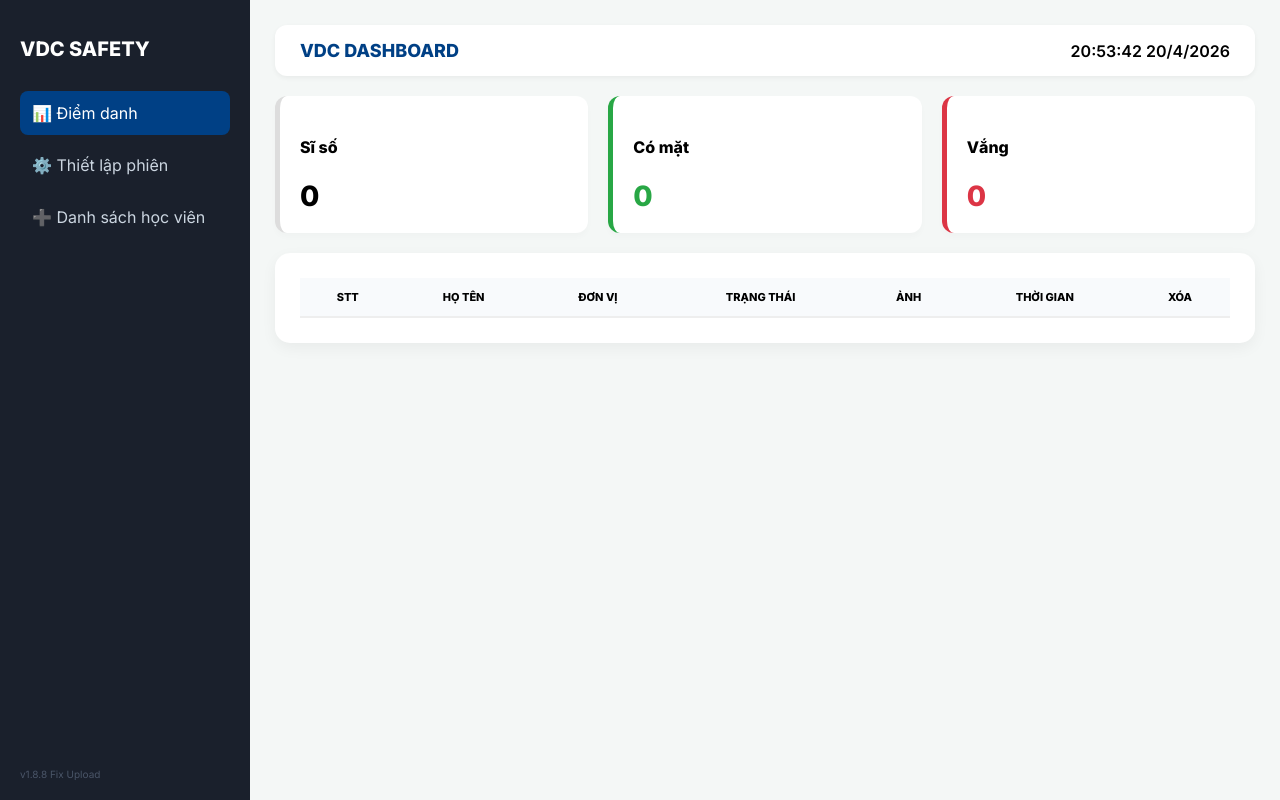
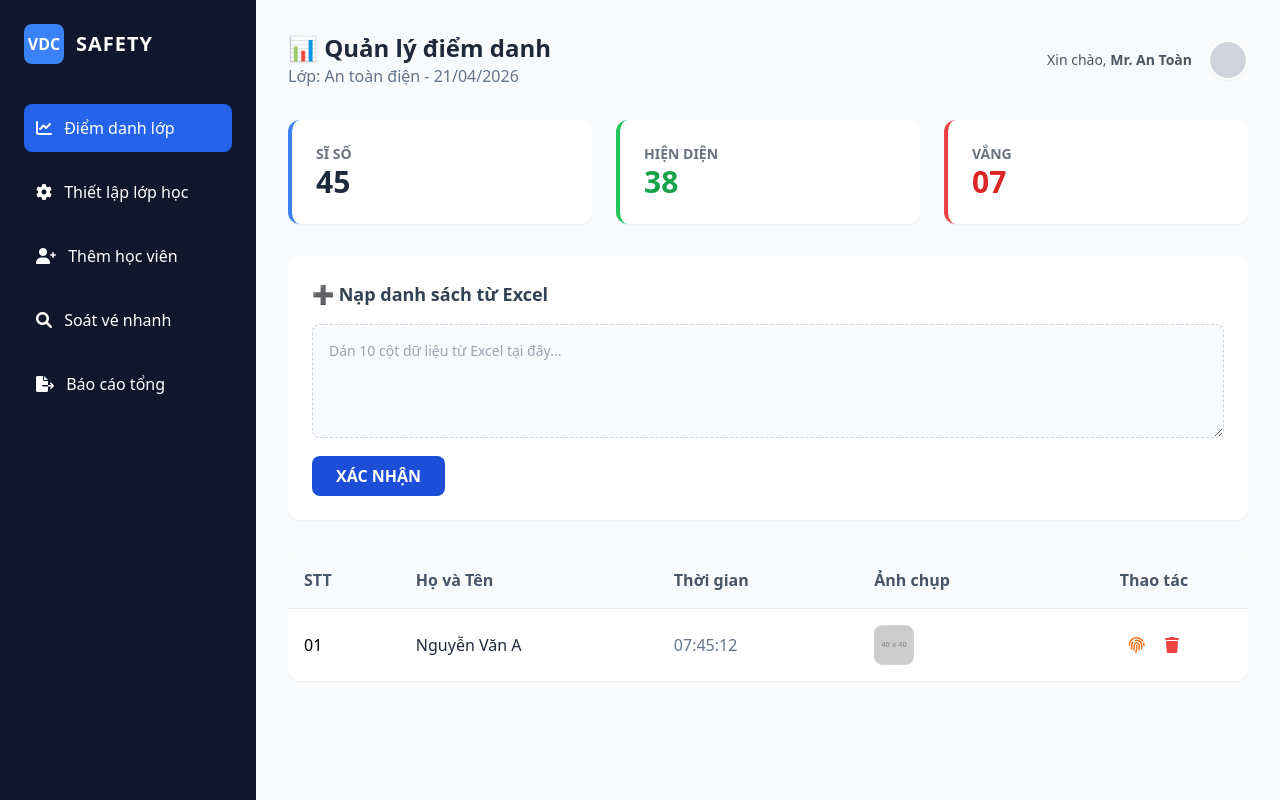
Before and after one commit to drivekingdeptc-creator/diemdanh, a plain HTML site: page admin.html in a window 1280 px wide. Drawn offline with nearby package versions, Linux system fonts and the light colour scheme; no server answers; placeholder pictures from the web are drawn by us.

Commit message:
Update admin.html

```diff
--- a/admin.html
+++ b/admin.html
@@ -3,180 +3,99 @@
 <head>
     <meta charset="UTF-8">
     <meta name="viewport" content="width=device-width, initial-scale=1.0">
-    <title>VDC SAFETY ADMIN v1.8.8</title>
-    <script src="https://www.gstatic.com/firebasejs/9.10.0/firebase-app-compat.js"></script>
-    <script src="https://www.gstatic.com/firebasejs/9.10.0/firebase-database-compat.js"></script>
-    <link href="https://fonts.googleapis.com/css2?family=Inter:wght@400;600;800&display=swap" rel="stylesheet">
-    <style>
-        :root { --primary: #004085; --success: #28a745; --danger: #dc3545; --sidebar-w: 250px; --bg: #f4f7f6; }
-        body { font-family: 'Inter', sans-serif; background: var(--bg); margin: 0; display: flex; }
-        #sidebar { width: var(--sidebar-w); background: #1a202c; color: white; height: 100vh; position: fixed; padding: 20px; box-sizing: border-box; }
-        .nav-item { padding: 12px; margin-bottom: 8px; border-radius: 8px; cursor: pointer; color: #cbd5e0; transition: 0.3s; }
-        .nav-item.active { background: var(--primary); color: white; }
-        #main { margin-left: var(--sidebar-w); flex: 1; padding: 25px; min-height: 100vh; box-sizing: border-box; width: calc(100% - var(--sidebar-w)); }
-        .top-bar { display: flex; justify-content: space-between; align-items: center; background: white; padding: 15px 25px; border-radius: 12px; margin-bottom: 20px; box-shadow: 0 2px 5px rgba(0,0,0,0.05); }
-        .stats-grid { display: grid; grid-template-columns: repeat(auto-fit, minmax(180px, 1fr)); gap: 20px; margin-bottom: 20px; }
-        .stat-card { background: white; padding: 20px; border-radius: 12px; border-left: 5px solid #ddd; cursor: pointer; box-shadow: 0 4px 6px rgba(0,0,0,0.02); }
-        .stat-card.present { border-left-color: var(--success); }
-        .stat-card.absent { border-left-color: var(--danger); }
-        .stat-card .value { font-size: 28px; font-weight: 800; }
-        .content-box { background: white; padding: 25px; border-radius: 15px; box-shadow: 0 5px 15px rgba(0,0,0,0.05); }
-        table { width: 100%; border-collapse: collapse; }
-        th { background: #f8fafc; padding: 12px; font-size: 11px; text-transform: uppercase; border-bottom: 2px solid #eee; }
-        td { padding: 12px; border-bottom: 1px solid #eee; text-align: center; font-size: 13px; }
-        .btn { padding: 10px 20px; border: none; border-radius: 8px; cursor: pointer; font-weight: 600; transition: 0.2s; }
-        .btn-danger { background: var(--danger); color: white; }
-        .btn-primary { background: var(--primary); color: white; }
-        .hidden { display: none !important; }
-        textarea { width: 100%; padding: 12px; border-radius: 8px; border: 1px solid #ddd; font-family: inherit; box-sizing: border-box; }
-    </style>
+    <title>Admin - VDC Safety Manager</title>
+    <script src="https://cdn.tailwindcss.com"></script>
+    <link rel="stylesheet" href="https://cdnjs.cloudflare.com/ajax/libs/font-awesome/6.0.0/css/all.min.css">
 </head>
-<body onclick="resetFilter()">
+<body class="bg-slate-50 flex">
 
-<div id="sidebar">
-    <h2 style="font-size: 20px; margin-bottom: 30px;">VDC SAFETY</h2>
-    <div class="nav-item active" onclick="switchTab('tab-attendance', this)">📊 Điểm danh</div>
-    <div class="nav-item" onclick="switchTab('tab-config', this)">⚙️ Thiết lập phiên</div>
-    <div class="nav-item" onclick="switchTab('tab-list', this)">➕ Danh sách học viên</div>
-    <p style="position: absolute; bottom: 10px; font-size: 10px; color: #4a5568;">v1.8.8 Fix Upload</p>
+    <aside class="w-64 bg-slate-900 min-h-screen text-white p-6 sticky top-0 h-screen">
+        <div class="mb-10 flex items-center gap-3">
+            <div class="w-10 h-10 bg-blue-500 rounded-lg flex items-center justify-center font-bold">VDC</div>
+            <span class="text-xl font-bold tracking-wider">SAFETY</span>
         </div>
 
-<div id="main">
-    <div class="top-bar">
-        <div id="info-display" style="font-weight: 800; color: var(--primary); font-size: 18px;">VDC DASHBOARD</div>
-        <div id="clock" style="font-weight: 600;"></div>
+        <nav class="space-y-4">
+            <a href="#" class="block p-3 bg-blue-600 rounded-lg"><i class="fas fa-chart-line mr-2"></i> Điểm danh lớp</a>
+            <a href="#" class="block p-3 hover:bg-slate-800 rounded-lg"><i class="fas fa-cog mr-2"></i> Thiết lập lớp học</a>
+            <a href="#" class="block p-3 hover:bg-slate-800 rounded-lg"><i class="fas fa-user-plus mr-2"></i> Thêm học viên</a>
+            <a href="#" class="block p-3 hover:bg-slate-800 rounded-lg"><i class="fas fa-search mr-2"></i> Soát vé nhanh</a>
+            <a href="#" class="block p-3 hover:bg-slate-800 rounded-lg"><i class="fas fa-file-export mr-2"></i> Báo cáo tổng</a>
+        </nav>
+    </aside>
+
+    <main class="flex-1 p-8">
+        <header class="flex justify-between items-center mb-8">
+            <div>
+                <h2 class="text-2xl font-bold text-slate-800">📊 Quản lý điểm danh</h2>
+                <p class="text-slate-500">Lớp: An toàn điện - 21/04/2026</p>
             </div>
+            <div class="flex items-center gap-4 text-sm font-medium">
+                <span class="text-gray-600">Xin chào, <b>Mr. An Toàn</b></span>
+                <div class="w-10 h-10 rounded-full bg-gray-300 border-2 border-white shadow-sm"></div>
+            </div>
+        </header>
 
-    <div id="stats-area" class="stats-grid">
-        <div class="stat-card" onclick="setFilter('all', event)"><h4>Sĩ số</h4><div class="value" id="stat-total">0</div></div>
-        <div class="stat-card present" onclick="setFilter('present', event)"><h4>Có mặt</h4><div class="value" id="stat-present" style="color:var(--success)">0</div></div>
-        <div class="stat-card absent" onclick="setFilter('absent', event)"><h4>Vắng</h4><div class="value" id="stat-absent" style="color:var(--danger)">0</div></div>
+        <div class="grid grid-cols-3 gap-6 mb-8">
+            <div class="bg-white p-6 rounded-xl shadow-sm border-l-4 border-blue-500 cursor-pointer hover:shadow-md transition">
+                <div class="text-gray-500 text-sm uppercase font-bold">Sĩ số</div>
+                <div class="text-3xl font-black text-slate-800">45</div>
             </div>
-
-    <div id="tab-attendance" class="content-box">
-        <table>
-            <thead><tr><th>STT</th><th>Họ Tên</th><th>Đơn vị</th><th>Trạng thái</th><th>Ảnh</th><th>Thời gian</th><th>Xóa</th></tr></thead>
-            <tbody id="report-body"></tbody>
-        </table>
+            <div class="bg-white p-6 rounded-xl shadow-sm border-l-4 border-green-500 cursor-pointer hover:shadow-md transition">
+                <div class="text-gray-500 text-sm uppercase font-bold">Hiện diện</div>
+                <div class="text-3xl font-black text-green-600">38</div>
             </div>
-
-    <div id="tab-config" class="hidden">
-        <div class="content-box">
-            <h3>Thiết lập Phiên dạy</h3>
-            <div style="display:flex; gap:20px; background:#e2e8f0; padding:20px; border-radius:12px;">
-                <div style="flex:1;"><label>NGÀY ĐIỂM DANH</label><input type="text" id="cfg-date" onchange="saveSess()" style="width:100%; padding:10px; border-radius:5px; border:none;"></div>
-                <div style="flex:1;"><label>BUỔI</label><select id="cfg-session" onchange="saveSess()" style="width:100%; padding:10px; border-radius:5px; border:none;"><option value="Sáng">Sáng</option><option value="Chiều">Chiều</option></select></div>
-            </div>
+            <div class="bg-white p-6 rounded-xl shadow-sm border-l-4 border-red-500 cursor-pointer hover:shadow-md transition">
+                <div class="text-gray-500 text-sm uppercase font-bold">Vắng</div>
+                <div class="text-3xl font-black text-red-600">07</div>
             </div>
         </div>
 
-    <div id="tab-list" class="hidden">
-        <div class="content-box">
-            <div style="display:flex; justify-content:space-between; align-items:center; margin-bottom:15px;">
-                <h3 style="margin:0;">Quản lý Danh sách</h3>
-                <button class="btn btn-danger" onclick="clearMasterList()">⚠️ XÓA TRẮNG DANH SÁCH</button>
+        <section class="bg-white p-6 rounded-xl shadow-sm mb-8">
+            <h3 class="font-bold text-lg mb-4 text-slate-700">➕ Nạp danh sách từ Excel</h3>
+            <textarea id="excel-data" rows="4" placeholder="Dán 10 cột dữ liệu từ Excel tại đây..." class="w-full p-4 bg-slate-50 border border-dashed border-slate-300 rounded-lg text-sm"></textarea>
+            <button class="mt-3 px-6 py-2 bg-blue-700 text-white rounded-lg hover:bg-blue-800 font-bold transition">XÁC NHẬN</button>
+        </section>
+
+        <div class="bg-white rounded-xl shadow-sm overflow-hidden">
+            <table class="w-full text-left">
+                <thead class="bg-slate-50 border-b">
+                    <tr>
+                        <th class="p-4 font-bold text-slate-600">STT</th>
+                        <th class="p-4 font-bold text-slate-600">Họ và Tên</th>
+                        <th class="p-4 font-bold text-slate-600">Thời gian</th>
+                        <th class="p-4 font-bold text-slate-600">Ảnh chụp</th>
+                        <th class="p-4 font-bold text-slate-600 text-center">Thao tác</th>
+                    </tr>
+                </thead>
+                <tbody class="divide-y">
+                    <tr>
+                        <td class="p-4">01</td>
+                        <td class="p-4 font-medium text-slate-800">Nguyễn Văn A</td>
+                        <td class="p-4 text-slate-500">07:45:12</td>
+                        <td class="p-4">
+                            <div class="w-10 h-10 bg-gray-200 rounded-lg overflow-hidden border border-gray-300">
+                                <img src="https://via.placeholder.com/40" alt="Face">
                             </div>
-            <p style="font-size:12px; color:#666;">Copy từ Excel: Cột 1 (STT), Cột 2 (Họ Tên), Cột 3 (Đơn vị)</p>
-            <textarea id="csvData" style="height:250px; margin-bottom:15px;"></textarea>
-            <button id="btnUpload" class="btn btn-primary" style="width:100%; height:50px;" onclick="uploadData()">📥 NẠP DANH SÁCH MỚI</button>
+                        </td>
+                        <td class="p-4 text-center">
+                            <button title="Xóa ID" class="text-orange-500 hover:text-orange-700 mx-2"><i class="fas fa-fingerprint"></i></button>
+                            <button title="Hủy điểm danh" class="text-red-500 hover:text-red-700 mx-2"><i class="fas fa-trash"></i></button>
+                        </td>
+                    </tr>
+                </tbody>
+            </table>
         </div>
+    </main>
+
+    <div id="modal-report" class="hidden fixed inset-0 bg-black/50 flex items-center justify-center">
+        <div class="bg-white p-8 rounded-2xl max-w-md w-full">
+            <h3 class="text-xl font-bold mb-4">📜 Cấu hình báo cáo tổng</h3>
+            <p class="text-gray-600 mb-6 text-sm">Hệ thống sẽ tự động điền dấu "X" và xuất định dạng PDF theo chuẩn VDC Safety.</p>
+            <button class="w-full py-3 bg-green-600 text-white rounded-xl font-bold shadow-lg">TẠO BÁO CÁO & TẢI XUỐNG</button>
+            <button onclick="this.closest('#modal-report').classList.add('hidden')" class="w-full mt-2 text-gray-400 py-2">Đóng</button>
         </div>
     </div>
 
-<script>
-    const firebaseConfig = { databaseURL: "https://hepc-ed95d-default-rtdb.firebaseio.com" };
-    firebase.initializeApp(firebaseConfig);
-    const db = firebase.database();
-    let currentFilter = 'all';
-
-    async function saveSess() {
-        const d = document.getElementById('cfg-date').value.replace(/\//g, '-');
-        const s = document.getElementById('cfg-session').value;
-        await db.ref('current_session').update({ date: d, session: s });
-        render();
-    }
-
-    async function clearMasterList() {
-        if(confirm("Xóa sạch danh sách học viên hiện tại?")) {
-            await db.ref('master_list_total').remove();
-            alert("Đã xóa sạch!");
-            render();
-        }
-    }
-
-    async function render() {
-        const snap = await db.ref().once('value');
-        const data = snap.val() || {};
-        const sess = data.current_session || { date: '...', session: 'Sáng' };
-        const master = data.master_list_total || {};
-        const attData = (data.attendance?.[sess.date]?.[sess.session]) || {};
-
-        document.getElementById('info-display').innerText = `NGÀY: ${sess.date} | BUỔI: ${sess.session}`;
-        const tbody = document.getElementById('report-body'); tbody.innerHTML = '';
-        let count = 0;
-
-        const keys = Object.keys(master).sort((a,b)=>parseInt(a)-parseInt(b));
-        keys.forEach(k => {
-            const s = master[k]; const att = attData[s.stt];
-            if(att) count++;
-            if(currentFilter==='present' && !att) return;
-            if(currentFilter==='absent' && att) return;
-            tbody.innerHTML += `<tr><td>${s.stt}</td><td style="text-align:left;"><b>${s.name}</b></td><td>${s.department||""}</td><td style="color:${att? '#28a745':'#ccc'}; font-weight:bold;">${att?'CÓ MẶT':'VẮNG'}</td><td>${att?`<img src="${att.photo}" style="width:40px;height:55px;object-fit:cover;border-radius:4px;">`:''}</td><td>${att?att.time.split(' ')[0]:''}</td><td><button onclick="delAtt('${sess.date}','${sess.session}','${s.stt}')" style="background:none;border:none;cursor:pointer;color:red;">❌</button></td></tr>`;
-        });
-        document.getElementById('stat-total').innerText = keys.length;
-        document.getElementById('stat-present').innerText = count;
-        document.getElementById('stat-absent').innerText = keys.length - count;
-    }
-
-    async function uploadData() {
-        const raw = document.getElementById('csvData').value.trim();
-        if(!raw) return alert("Vui lòng dán dữ liệu!");
-
-        const btn = document.getElementById('btnUpload');
-        btn.disabled = true;
-        btn.innerText = "⏳ ĐANG NẠP...";
-
-        const lines = raw.split('\n');
-        const promises = [];
-
-        for(let l of lines) {
-            const c = l.split('\t');
-            if(c.length >= 2) {
-                const item = {stt: c[0].trim(), name: c[1].trim(), department: c[2] ? c[2].trim() : ""};
-                promises.push(db.ref(`master_list_total/${item.stt}`).set(item));
-            }
-        }
-
-        try {
-            await Promise.all(promises);
-            alert("Đã nạp thành công " + promises.length + " học viên!");
-            document.getElementById('csvData').value = '';
-            render();
-        } catch (e) {
-            alert("Lỗi: " + e.message);
-        } finally {
-            btn.disabled = false;
-            btn.innerText = "📥 NẠP DANH SÁCH MỚI";
-        }
-    }
-
-    function switchTab(id, el) {
-        document.querySelectorAll('.nav-item').forEach(n => n.classList.remove('active')); el.classList.add('active');
-        ['tab-attendance','tab-config','tab-list'].forEach(t => document.getElementById(t).classList.add('hidden'));
-        document.getElementById(id).classList.remove('hidden');
-        document.getElementById('stats-area').style.display = (id==='tab-attendance'?'grid':'none');
-    }
-
-    async function delAtt(d,s,id) { if(confirm("Xóa điểm danh này?")) await db.ref(`attendance/${d}/${s}/${id}`).remove(); }
-    function setFilter(f, e) { e.stopPropagation(); currentFilter = f; render(); }
-    function resetFilter() { if(currentFilter!=='all'){currentFilter='all'; render();} }
-
-    window.onload = () => {
-        const n = new Date(); document.getElementById('cfg-date').value = `${n.getDate().toString().padStart(2,'0')}/${(n.getMonth()+1).toString().padStart(2,'0')}/${n.getFullYear()}`;
-        db.ref('attendance').on('value', render);
-        setInterval(() => { document.getElementById('clock').innerText = new Date().toLocaleString('vi-VN'); }, 1000);
-        saveSess();
-    };
-</script>
 </body>
 </html>
```
Lines whose indentation alone changed are shown as unchanged.
